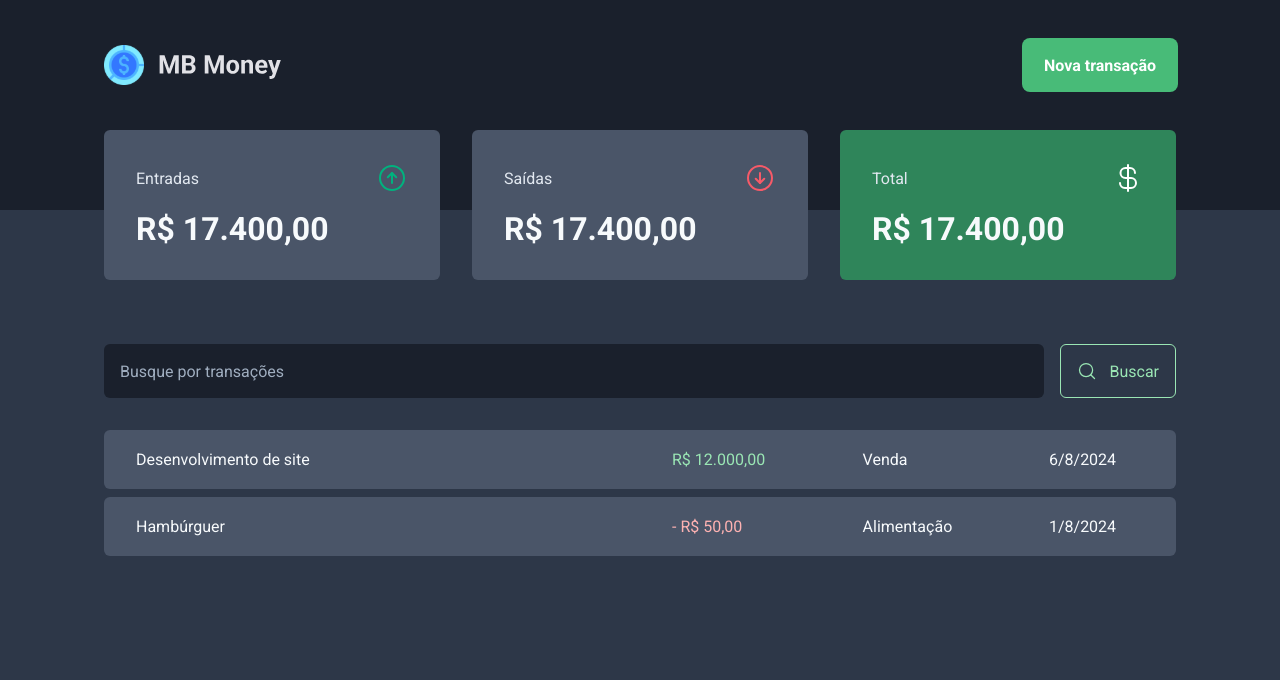
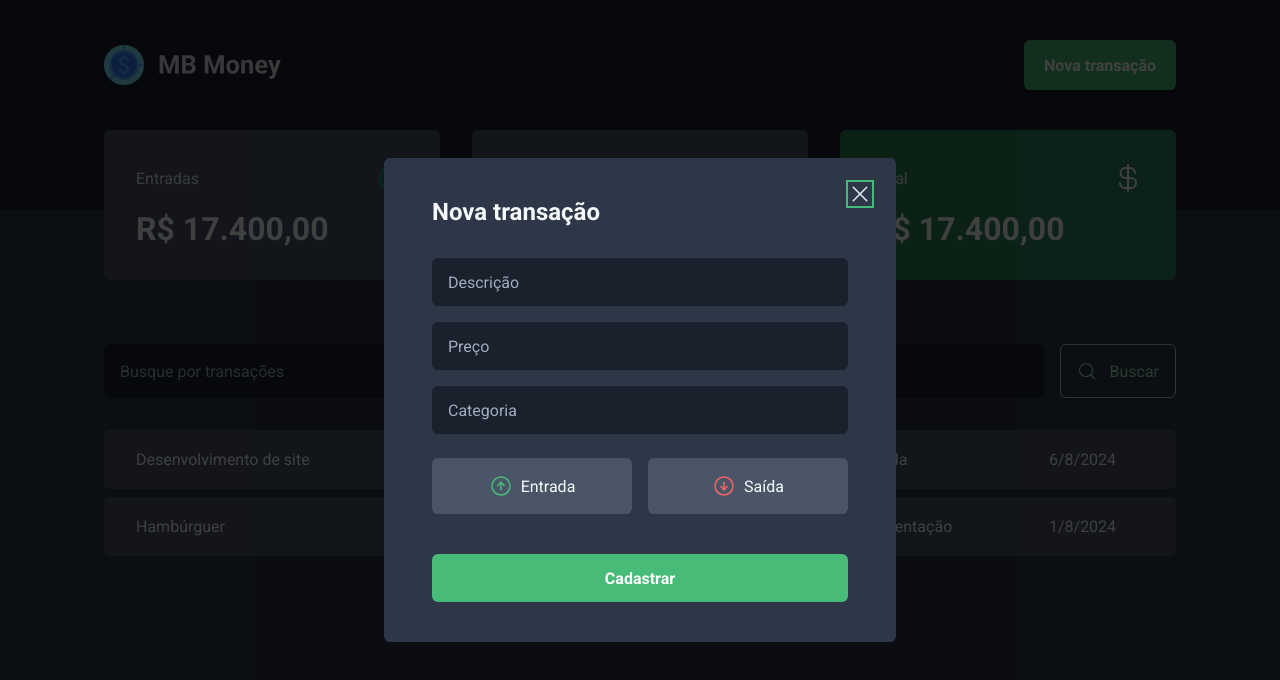
Before and after one commit to MatheusBorgesDev/mb-money, a React (Vite) app: page / in a window 1280 px wide. Both pictures are taken after a click on the button "Nova transação". Shown: the top 680 px of the page. Built offline with nearby package versions, Linux system fonts and the light colour scheme.

Commit message:
feat: :sparkles: add modal component

```diff
--- a/package.json
+++ b/package.json
@@ -10,6 +10,8 @@
     "preview": "vite preview"
   },
   "dependencies": {
+    "@radix-ui/react-dialog": "^1.1.1",
+    "@radix-ui/react-radio-group": "^1.2.0",
     "phosphor-react": "^1.4.1",
     "react": "^18.3.1",
     "react-dom": "^18.3.1",
--- a/src/components/header/index.tsx
+++ b/src/components/header/index.tsx
@@ -1,6 +1,9 @@
+import * as Dialog from "@radix-ui/react-dialog";
+
 import logoImg from "../../assets/logo.svg";
 
 import { HeaderContainer, HeaderContent, NewTransactionButton } from "./styles";
+import { NewTransactionModal } from "../newTransactionModal";
 
 export function Header() {
   return (
@@ -8,7 +11,13 @@ export function Header() {
       <HeaderContent>
         <img src={logoImg} alt="" />
 
-        <NewTransactionButton>Nova transação</NewTransactionButton>
+        <Dialog.Root>
+          <NewTransactionModal />
+
+          <Dialog.Trigger asChild>
+            <NewTransactionButton>Nova transação</NewTransactionButton>
+          </Dialog.Trigger>
+        </Dialog.Root>
       </HeaderContent>
     </HeaderContainer>
   );
--- /dev/null
+++ b/src/components/newTransactionModal/index.tsx
@@ -0,0 +1,53 @@
+import * as Dialog from "@radix-ui/react-dialog";
+
+import {
+  CloseButton,
+  Content,
+  Overlay,
+  TransactionType,
+  TransactionTypeButton,
+} from "./styles";
+import { ArrowCircleDown, ArrowCircleUp, X } from "phosphor-react";
+
+export function NewTransactionModal() {
+  return (
+    <div>
+      <Dialog.Portal>
+        <Overlay />
+        <Content>
+          <Dialog.Title>Nova transação</Dialog.Title>
+
+          <CloseButton>
+            <X size={24} />
+          </CloseButton>
+
+          <form action="">
+            <input type="text" placeholder="Descrição" required />
+            <input type="number" placeholder="Preço" />
+            <input type="text" placeholder="Categoria" />
+
+            <TransactionType>
+              <TransactionTypeButton
+                type="button"
+                variant="income"
+                value="income"
+              >
+                <ArrowCircleUp size={24} /> Entrada
+              </TransactionTypeButton>
+
+              <TransactionTypeButton
+                type="button"
+                variant="outcome"
+                value="outcome"
+              >
+                <ArrowCircleDown size={24} /> Saída
+              </TransactionTypeButton>
+            </TransactionType>
+
+            <button type="submit">Cadastrar</button>
+          </form>
+        </Content>
+      </Dialog.Portal>
+    </div>
+  );
+}
--- /dev/null
+++ b/src/components/newTransactionModal/styles.ts
@@ -0,0 +1,144 @@
+import * as Dialog from "@radix-ui/react-dialog";
+import * as RadioGroup from "@radix-ui/react-radio-group";
+
+import styled from "styled-components";
+
+export const Overlay = styled(Dialog.Overlay)`
+  position: fixed;
+  width: 100vw;
+  height: 100vh;
+  inset: 0;
+
+  background-color: rgba(0, 0, 0, 0.75);
+`;
+
+export const Content = styled(Dialog.Content)`
+  padding: 2.5rem 3rem;
+  min-width: 32rem;
+
+  border-radius: 6px;
+
+  background-color: ${(props) => props.theme["gray-800"]};
+
+  position: fixed;
+  top: 50%;
+  left: 50%;
+  transform: translate(-50%, -50%);
+
+  form {
+    margin-top: 2rem;
+
+    display: flex;
+    flex-direction: column;
+    gap: 1rem;
+
+    input {
+      height: 3rem;
+      padding: 1rem;
+
+      border: 0;
+      border-radius: 6px;
+
+      background-color: ${(props) => props.theme["gray-900"]};
+      color: ${(props) => props.theme["gray-300"]};
+
+      &::placeholder {
+        color: ${(props) => props.theme["gray-500"]};
+      }
+    }
+
+    button[type="submit"] {
+      margin-top: 1.5rem;
+      height: 3rem;
+      padding: 0 1.25rem;
+      border: 0;
+      border-radius: 6px;
+
+      background-color: ${(props) => props.theme["green-500"]};
+      color: ${(props) => props.theme.white};
+
+      font-weight: bold;
+
+      cursor: pointer;
+
+      &:hover {
+        background-color: ${(props) => props.theme["green-700"]};
+
+        transition: background-color 0.2s;
+      }
+    }
+  }
+`;
+
+export const CloseButton = styled(Dialog.Close)`
+  position: absolute;
+
+  background: transparent;
+  border: 0;
+
+  top: 1.5rem;
+  right: 1.5rem;
+
+  line-height: 0;
+
+  cursor: pointer;
+
+  color: ${(props) => props.theme["gray-300"]};
+`;
+
+export const TransactionType = styled(RadioGroup.Root)`
+  margin-top: 0.5rem;
+
+  display: grid;
+  grid-template-columns: repeat(2, 1fr);
+  gap: 1rem;
+`;
+
+interface TransactionTypeButtonProps {
+  variant: "income" | "outcome";
+}
+
+export const TransactionTypeButton = styled(
+  RadioGroup.Item
+)<TransactionTypeButtonProps>`
+  padding: 1rem;
+
+  border: 0;
+  border-radius: 6px;
+
+  display: flex;
+  justify-content: center;
+  align-items: center;
+  gap: 0.5rem;
+
+  background-color: ${(props) => props.theme["gray-700"]};
+  color: ${(props) => props.theme["gray-100"]};
+
+  cursor: pointer;
+
+  svg {
+    color: ${(props) =>
+      props.variant === "income"
+        ? props.theme["green-500"]
+        : props.theme["red-500"]};
+  }
+
+  &[data-state="unchecked"]:hover {
+    background-color: ${(props) => props.theme["gray-600"]};
+
+    transition: background-color 0.2s;
+  }
+
+  &[data-state="checked"] {
+    background-color: ${(props) =>
+      props.variant === "income"
+        ? props.theme["green-500"]
+        : props.theme["red-500"]};
+
+    color: ${(props) => props.theme.white};
+
+    svg {
+      color: ${(props) => props.theme.white};
+    }
+  }
+`;
```
Also changed, not shown: 1 other file (tests, documents, lock files or other folders).
